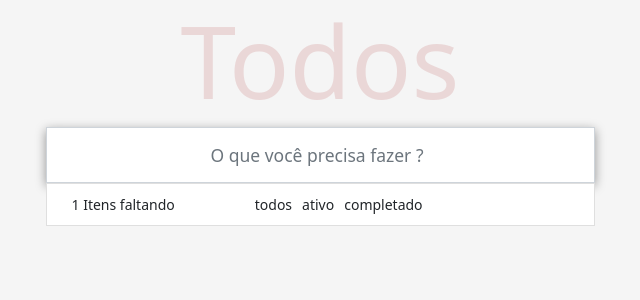
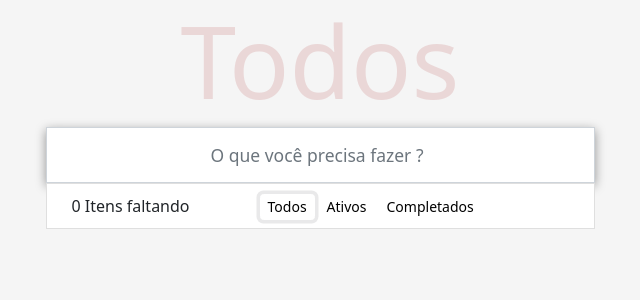
Before and after one commit to alanhenschel/TodoSite, a React (Create React App) app: page / in a window 1280 px wide. Shown: the top 300 px of the page, without its empty margins (320-960 px from the left). Built offline with nearby package versions, Linux system fonts and the light colour scheme.

Commit message:
feature: adding selection focus to the footer and name refactor

```diff
--- a/src/App.jsx
+++ b/src/App.jsx
@@ -1,6 +1,6 @@
 import React from 'react'
 import './App.css'
-import InputTodo from './components/inputTodo/inputTodo'
+import InputTodo from './components/inputTodo/index'
 
 const App = () => {
   return (
--- /dev/null
+++ b/src/components/inputTodo/index.jsx
@@ -0,0 +1,117 @@
+import React, { useState } from 'react'
+import ListTodo from '../listTodo'
+import './styles.css'
+
+const inputTodo = () => {
+  const [input, setInput] = useState('')
+  const [todoList, setTodoList] = useState([])
+  const [focusButton, setfocusButton] = useState('todos')
+
+  return (
+    <div className="container">
+      <div className="row justify-content-md-center">
+        <div className="col-sm-8 w-50">
+          <div className="input-group input-group-lg justify-content-center">
+            <input
+              type="text"
+              className="form-control p-3"
+              aria-label="Large"
+              aria-describedby="inputGroup-sizing-sm"
+              placeholder="O que você precisa fazer ?"
+              value={input}
+              onChange={(event) => {
+                setInput(event.target.value)
+              }}
+              onKeyPress={(event) => {
+                if (event.key === 'Enter' && input !== '') {
+                  setTodoList(
+                    todoList.concat({
+                      texto: input,
+                      status: 'novo'
+                    })
+                  )
+                  setInput('')
+                }
+              }}
+            />
+          </div>
+          <ul>
+            <ListTodo todoList={todoList} onDelete={setTodoList} />
+          </ul>
+          <div className="card">
+            <div className="d-flex footer-padding">
+              <span>
+                {`${
+                  todoList.filter(
+                    (todo) =>
+                      todo.status === 'novo' || todo.status === 'completado'
+                  ).length
+                } Itens faltando`}
+              </span>
+              <div className="d-flex right-footer-menu">
+                <nav className="navbar navbar-expand-lg navbar-light bg-light">
+                  <button
+                    className="navbar-toggler"
+                    type="button"
+                    data-toggle="collapse"
+                    data-target="#navbarNav"
+                    aria-controls="navbarNav"
+                    aria-expanded="false"
+                    aria-label="Toggle navigation"
+                  >
+                    <span className="navbar-toggler-icon"></span>
+                  </button>
+                  <div className="collapse navbar-collapse" id="navbarNav">
+                    <ul className="navbar-nav">
+                      <li className="nav-item active">
+                        <button
+                          type="button"
+                          className={
+                            focusButton === 'todos'
+                              ? 'btn btn-light btn-selecionado'
+                              : 'btn btn-light'
+                          }
+                          onClick={() => setfocusButton('todos')}
+                        >
+                          Todos
+                        </button>
+                      </li>
+                      <li className="nav-item">
+                        <button
+                          type="button"
+                          className={
+                            focusButton === 'ativos'
+                              ? 'btn btn-light btn-selecionado'
+                              : 'btn btn-light'
+                          }
+                          onClick={() => setfocusButton('ativos')}
+                        >
+                          Ativos
+                        </button>
+                      </li>
+                      <li className="nav-item">
+                        <button
+                          type="button"
+                          className={
+                            focusButton === 'completados'
+                              ? 'btn btn-light btn-selecionado'
+                              : 'btn btn-light'
+                          }
+                          onClick={() => setfocusButton('completados')}
+                        >
+                          Completados
+                        </button>
+                      </li>
+                    </ul>
+                  </div>
+                </nav>
+              </div>
+            </div>
+          </div>
+        </div>
+      </div>
+    </div>
+  )
+}
+
+export default inputTodo
--- a/src/components/inputTodo/inputTodo.css
+++ /dev/null
@@ -1,25 +0,0 @@
-ul {
-  list-style-type: none;
-  margin: 0;
-  padding: 0;
-}
-
-ul li:last-child {
-  border-bottom: none;
-}
-
-::placeholder {
-  padding: 150px;
-}
-
-span {
-  margin-left: 10px;
-}
-
-.margin-left {
-  margin-left: 5rem;
-}
-
-.footer-padding {
-  padding: 10px 15px;
-}
--- a/src/components/inputTodo/inputTodo.jsx
+++ /dev/null
@@ -1,50 +0,0 @@
-import React, { useState } from 'react'
-import ItemTodo from '../itemTodo/itemTodo'
-import './inputTodo.css'
-
-const inputTodo = () => {
-  const [input, setInput] = useState('')
-  const [todoList, setTodoList] = useState([])
-  return (
-    <div className='container'>
-      <div className='row justify-content-md-center'>
-        <div className='col-sm-8 w-50'>
-          <div className='input-group input-group-lg justify-content-center'>
-            <input
-              type='text'
-              className='form-control p-3'
-              aria-label='Large'
-              aria-describedby='inputGroup-sizing-sm'
-              placeholder='O que você precisa fazer ?'
-              value={input}
-              onChange={(event) => {
-                setInput(event.target.value)
-              }}
-              onKeyPress={(event) => {
-                if (event.key === 'Enter' && input !== '') {
-                  setTodoList(todoList.concat(input))
-                  setInput('')
-                }
-              }}
-            />
-          </div>
-          <ul>
-            <ItemTodo todoList={todoList} onDelete={setTodoList} />
-          </ul>
-          <div className='card'>
-            <div className='d-flex footer-padding'>
-              <span> 1 Itens faltando</span>
-              <div className='d-flex margin-left'>
-                <span>todos</span>
-                <span>ativo</span>
-                <span>completado</span>
-              </div>
-            </div>
-          </div>
-        </div>
-      </div>
-    </div>
-  )
-}
-
-export default inputTodo
--- /dev/null
+++ b/src/components/inputTodo/styles.css
@@ -0,0 +1,61 @@
+ul {
+  list-style-type: none;
+  margin: 0;
+  padding: 0;
+}
+
+a {
+  font-size: 16px;
+}
+
+ul li:last-child {
+  border-bottom: none;
+}
+
+::placeholder {
+  padding: 150px;
+}
+
+span {
+  margin-left: 10px;
+  font-size: 16px;
+}
+
+.right-footer-menu {
+  margin-left: 5rem;
+  max-height: 20px;
+}
+
+.footer-padding {
+  padding: 10px 15px;
+}
+
+.bg-light {
+  --bs-bg-opacity: none;
+}
+
+.navbar {
+  padding-bottom: 0px;
+  padding-top: 0px;
+}
+
+.btn {
+  padding: 0.1rem 0.5rem;
+  margin-right: 4px;
+}
+
+.btn-selecionado {
+  color: #000;
+  background-color: #f9fafb;
+  border-color: #f9fafb;
+  box-shadow: 0 0 0 0.25rem rgb(211 212 213 / 50%);
+}
+
+.btn-light {
+  background-color: #fff;
+  border-color: #fff;
+}
+
+.btn-light:hover {
+  border-color: rgba(175, 47, 47, 0.1);
+}
--- a/src/components/itemTodo/itemTodo.jsx
+++ b/src/components/listTodo/index.jsx
@@ -1,5 +1,5 @@
 import React, { useState } from 'react'
-import './itemTodo.css'
+import './styles.css'
 
 const itemTodo = ({ todoList, onDelete }) => {
   const [isShown, setIsShown] = useState(false)
@@ -20,13 +20,15 @@ const itemTodo = ({ todoList, onDelete }) => {
               id="flexCheckDefault"
             />
             <label className="form-check-label" htmlFor="flexCheckDefault">
-              {item}
+              {item.texto}
             </label>
           </div>
           {isShown && (
             <div
               onClick={() => {
-                onDelete(todoList.filter((texto, indexTexto) => indexTexto !== index))
+                onDelete(
+                  todoList.filter((texto, indexTexto) => indexTexto !== index)
+                )
               }}
             >
               X
```
Also changed, not shown: src/components/listTodo/styles.css (renamed from src/components/itemTodo/itemTodo.css).
